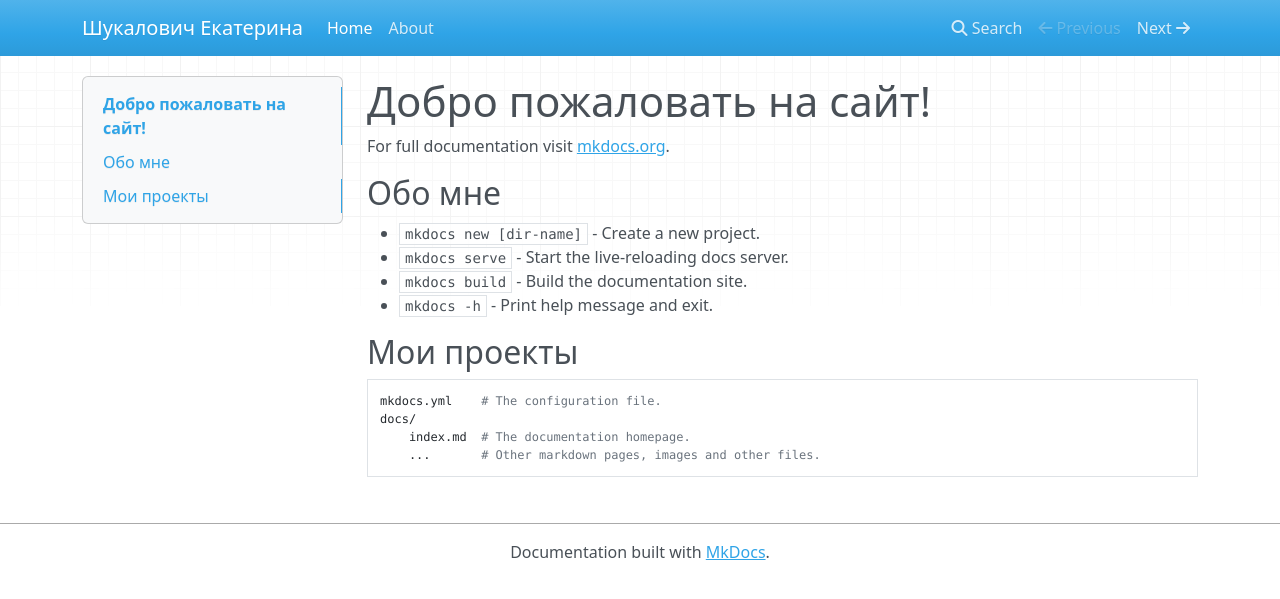
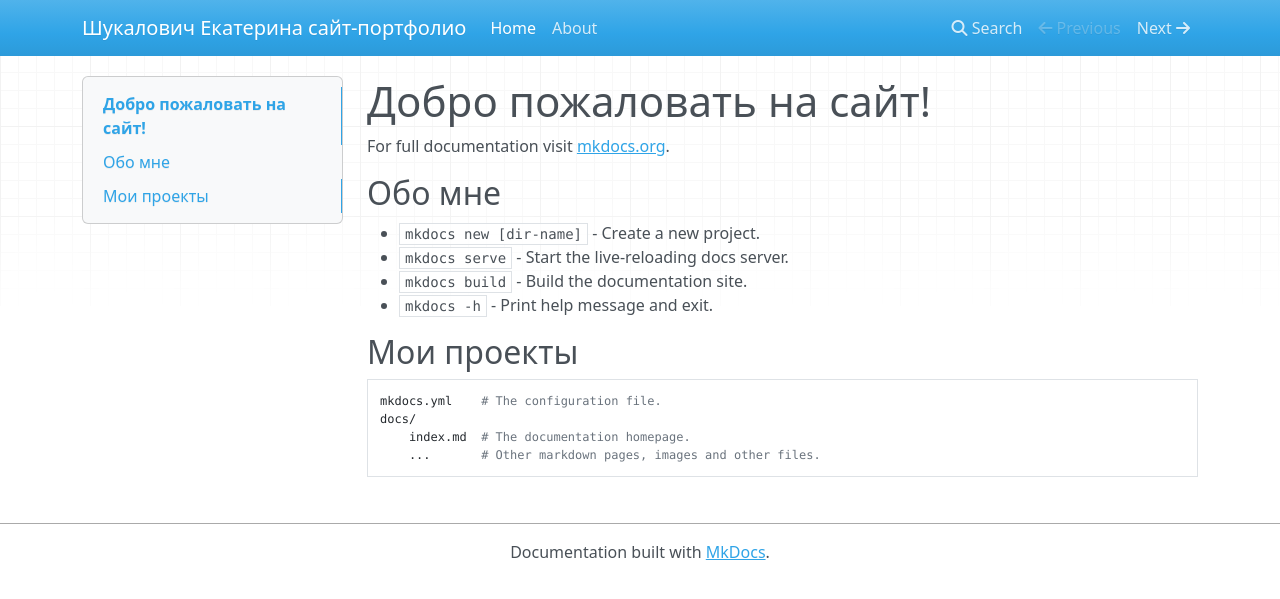
Before and after one commit to ekaterinashukalovich/ekaterinashukalovich.github.io, an MkDocs documentation site: the page built from source/docs/index.md, in a window 1280 px wide. Shown: the top 599 px of the page. Built offline with MkDocs 1.6.1, drawn with Linux system fonts in a browser that asks for light colours; nearby versions of some CDN libraries.

Commit message:
Update mkdocs.yml

```diff
--- a/source/mkdocs.yml
+++ b/source/mkdocs.yml
@@ -1,4 +1,4 @@
-site_name: Шукалович Екатерина
+site_name: Шукалович Екатерина сайт-портфолио
 
 nav:
     - Home: index.md
```
